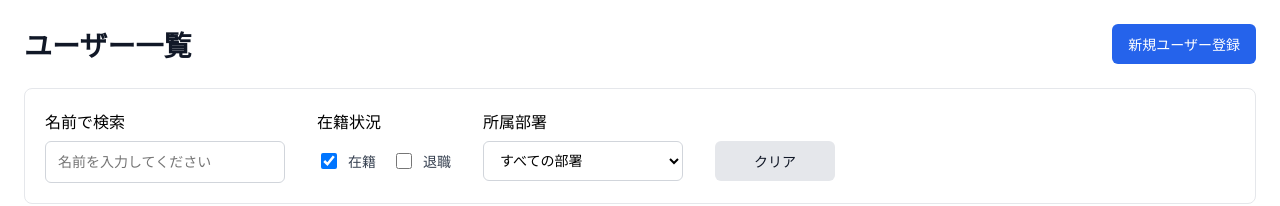
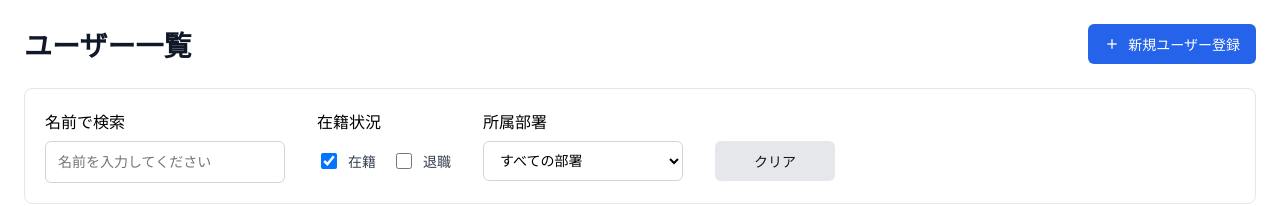
Before and after one commit to nagasakiayune/vue-user-management-sample, a Vue app: page /users in a window 1280 px wide. Shown: the top 206 px of the page. Built offline with nearby package versions, Linux system fonts and the light colour scheme.

Commit message:
新規ユーザー登録ボタンにプラスアイコンを追加

```diff
--- a/src/pages/users/index.vue
+++ b/src/pages/users/index.vue
@@ -2,7 +2,7 @@
   <div class="user-index">
     <div class="page-header">
       <PageHeader title="ユーザー一覧" />
-      <BaseButton label="新規ユーザー登録" />
+      <BaseButton label="新規ユーザー登録" icon="plus" />
     </div>
 
     <!-- フィルターセクション -->
```
